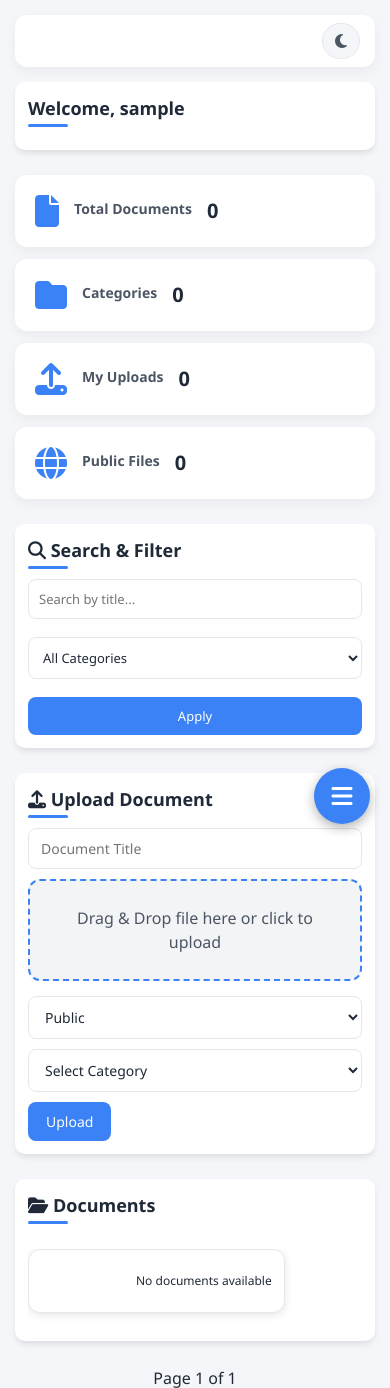
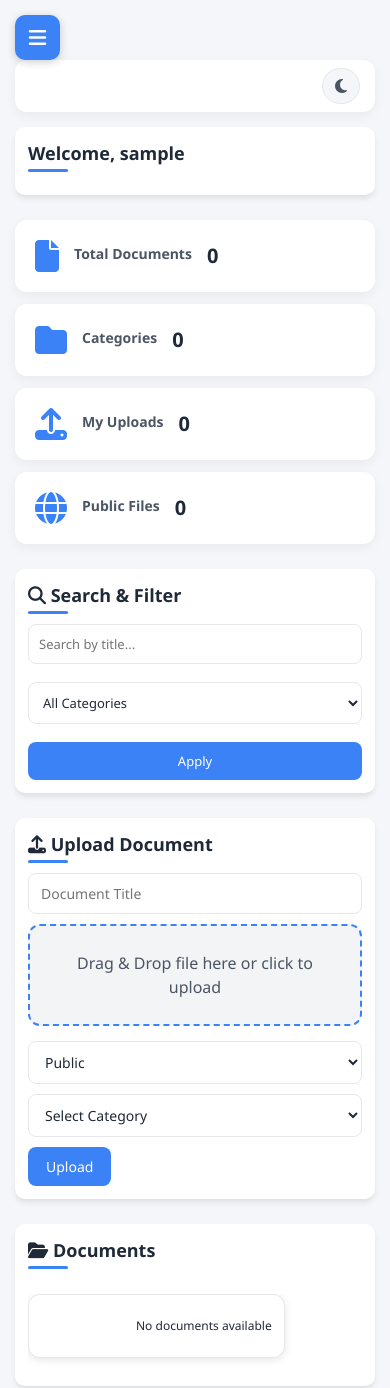
Before and after one commit to zablon105/kafu-dms-project, a Django app: page / in a window 390 px wide. Shown: the top 1388 px of the page. Run offline with Django 5.2, Linux system fonts and the light colour scheme; the visitor is signed in with stand-in values (Sample User, id 1); data comes from the database, SQL or seed files in the repository; data that the repository does not hold is empty.

Commit message:
Move hamburger button from bottom-right to top-left corner

```diff
--- a/templates/base.html
+++ b/templates/base.html
@@ -8,7 +8,7 @@
 
 <title>KAFU DMS</title>
 
-<link rel="stylesheet" href="{% static 'css/dashboard.css' %}?v=10">
+<link rel="stylesheet" href="{% static 'css/dashboard.css' %}?v=11">
 <link rel="stylesheet" href="https://cdnjs.cloudflare.com/ajax/libs/font-awesome/6.5.0/css/all.min.css">
 <script src="https://cdn.jsdelivr.net/npm/chart.js"></script>
 
@@ -59,25 +59,31 @@
     .role-badge-sidebar.staff { background: #16a34a; }
     .role-badge-sidebar.student { background: #3b82f6; }
 
-    /* Force hamburger button to show on mobile */
+    /* Hamburger Button - TOP LEFT CORNER (MOVED FROM BOTTOM-RIGHT) */
     @media (max-width: 768px) {
         .hamburger-btn {
             display: flex !important;
             position: fixed !important;
-            bottom: 20px !important;
-            right: 20px !important;
-            width: 56px !important;
-            height: 56px !important;
-            border-radius: 50% !important;
+            top: 15px !important;
+            left: 15px !important;
+            bottom: auto !important;
+            right: auto !important;
+            width: 45px !important;
+            height: 45px !important;
+            border-radius: 10px !important;
             background: #3b82f6 !important;
             border: none !important;
             color: white !important;
-            font-size: 24px !important;
+            font-size: 20px !important;
             cursor: pointer !important;
             z-index: 9999 !important;
             align-items: center !important;
             justify-content: center !important;
-            box-shadow: 0 4px 12px rgba(0,0,0,0.3) !important;
+            box-shadow: 0 2px 8px rgba(0,0,0,0.2) !important;
+        }
+
+        .hamburger-btn:active {
+            transform: scale(0.95);
         }
 
         .sidebar {
@@ -97,7 +103,7 @@
         .main {
             margin-left: 0 !important;
             width: 100% !important;
-            padding: 15px !important;
+            padding: 60px 15px 15px 15px !important;
         }
 
         .top-bar {
@@ -215,7 +221,7 @@
 
 </div>
 
-<!-- Hamburger Menu Button -->
+<!-- Hamburger Menu Button - NOW AT TOP LEFT CORNER -->
 <button class="hamburger-btn" id="hamburgerBtn" onclick="toggleMobileSidebar()">
     <i class="fa-solid fa-bars"></i>
 </button>
```
Also changed, not shown: templates/documents/base.html (+23 -17 lines).
